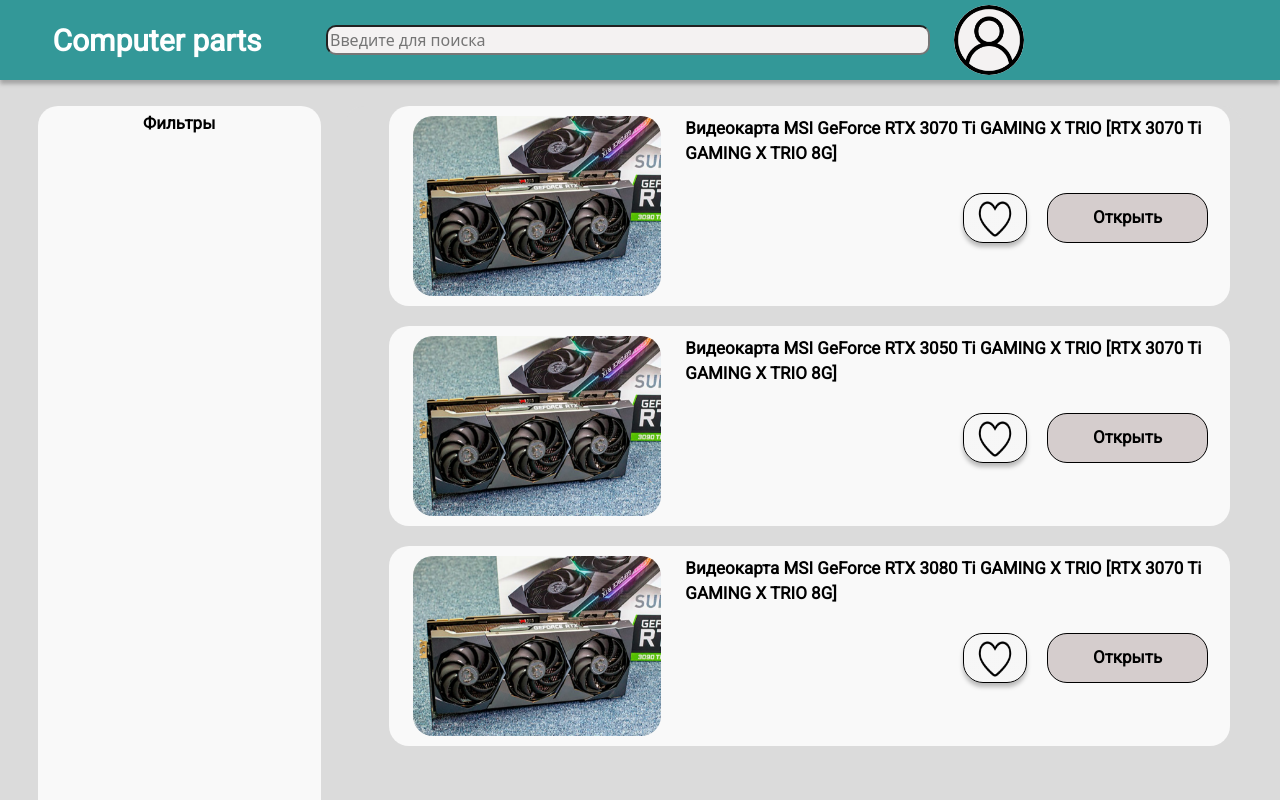
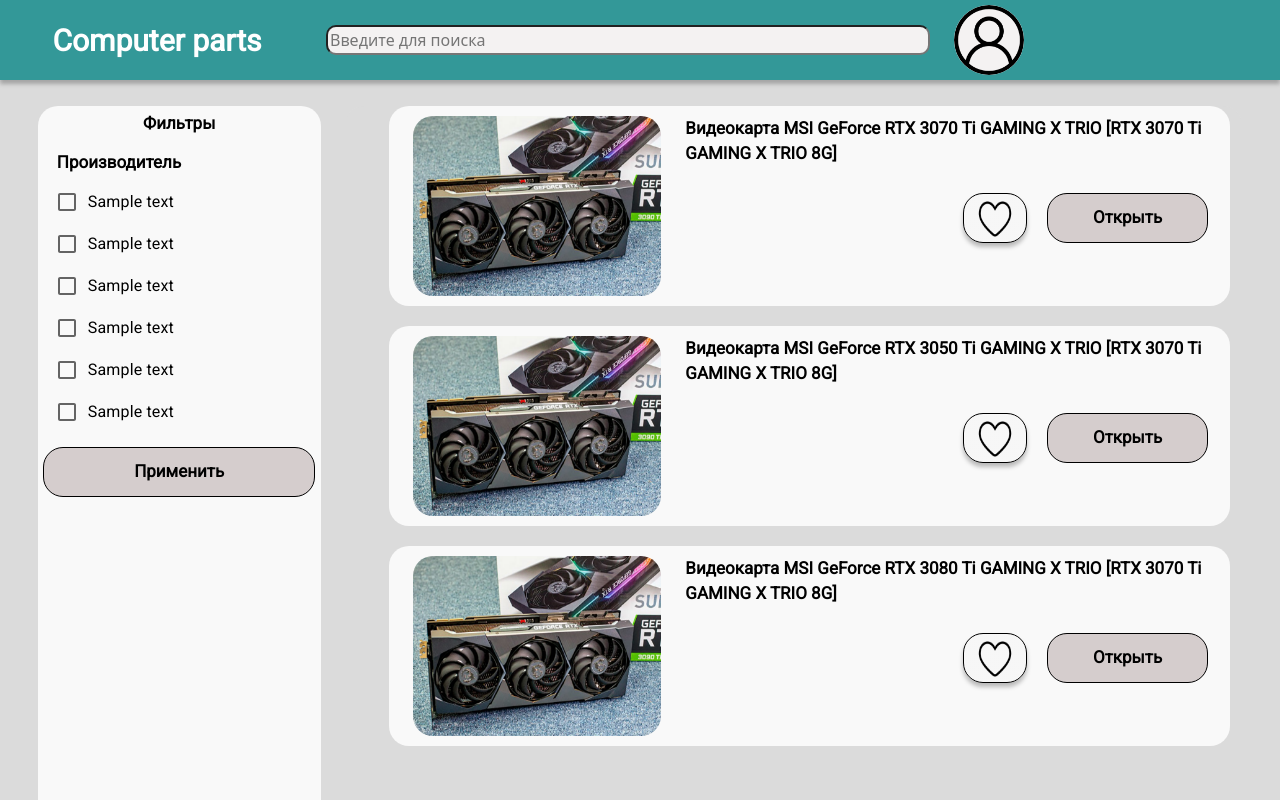
Before and after one commit to multiverse-95/Computer_parts_frontend, a React (Create React App) app: page /products/videocards in a window 1280 px wide. Shown: the top 800 px of the page. Built offline with nearby package versions, Linux system fonts and the light colour scheme.

Commit message:
#7 Added filters

```diff
--- a/package.json
+++ b/package.json
@@ -4,6 +4,9 @@
   "version": "0.1.0",
   "private": true,
   "dependencies": {
+    "@emotion/react": "^11.9.3",
+    "@emotion/styled": "^11.9.3",
+    "@mui/material": "^5.9.1",
     "@testing-library/jest-dom": "^5.16.4",
     "@testing-library/react": "^13.3.0",
     "@testing-library/user-event": "^13.5.0",
--- a/src/assets/css/videoCards.css
+++ b/src/assets/css/productsPage.css
@@ -17,6 +17,44 @@
     text-decoration: none;
     text-align: center;
 }
+.productFilters-name-text{
+    padding-top: 5%;
+    padding-left: 5%;
+    font-family: 'Roboto';
+    font-style: normal;
+    font-weight: 700;
+    font-size: 17px;
+    color: black;
+    text-decoration: none;
+}
+.productFilters-item-text{
+    padding-top: 2%;
+    padding-left: 5%;
+    font-family: 'Roboto';
+    font-style: normal;
+    font-weight: 700;
+    font-size: 17px;
+    color: black;
+}
+.productFilters-confirm{
+    padding-top: 5%;
+    font-family: 'Roboto';
+    font-style: normal;
+    font-weight: 700;
+    font-size: 17px;
+    color: black;
+}
+.productFilters-confirm-button{
+    cursor:pointer;
+    height: 50px;
+    background: #D5CDCD;
+    border: 1px solid #000000;
+    border-radius: 20px;
+    display: flex;
+    justify-content: center;
+    align-items: center;
+}
+
 .productList{
     height: 1000px;
     background: #DBDBDB;
--- a/src/components/ProductsPage/productFilters/ProductFilters.tsx
+++ b/src/components/ProductsPage/productFilters/ProductFilters.tsx
@@ -1,12 +1,31 @@
 import React from "react";
 import {Col, Container, Row} from 'react-bootstrap';
-import '../../../assets/css/videoCards.css';
+import '../../../assets/css/productsPage.css';
+import {Checkbox, FormGroup, FormControlLabel} from "@mui/material";
+import {Link} from "react-router-dom";
 
 class ProductFilters extends React.Component{
     render() {
         return(
             <div className="productFilters">
                 <div className="productFilters-text">Фильтры</div>
+                <div className="productFilters-name-text">Производитель</div>
+                <div className="productFilters-item-text">
+                    <FormGroup>
+                        <FormControlLabel control={<Checkbox  />} label="Sample text" />
+                        <FormControlLabel control={<Checkbox  />} label="Sample text" />
+                        <FormControlLabel control={<Checkbox  />} label="Sample text" />
+                        <FormControlLabel control={<Checkbox  />} label="Sample text" />
+                        <FormControlLabel control={<Checkbox  />} label="Sample text" />
+                        <FormControlLabel control={<Checkbox  />} label="Sample text" />
+                    </FormGroup>
+                </div>
+                <div className="productFilters-confirm">
+                    <div className="productFilters-confirm-button">
+                        <div className="button-open-text">Применить</div>
+                    </div>
+                </div>
+
             </div>
         )
     }
--- a/src/components/ProductsPage/productList/LikeButton.tsx
+++ b/src/components/ProductsPage/productList/LikeButton.tsx
@@ -1,6 +1,6 @@
 import React from "react";
 import {Col, Container, Row} from 'react-bootstrap';
-import '../../../assets/css/videoCards.css';
+import '../../../assets/css/productsPage.css';
 import { BrowserRouter as Router, Link, Route,Routes,NavLink } from 'react-router-dom';
 
 interface Props {
--- a/src/components/ProductsPage/productList/ProductButton.tsx
+++ b/src/components/ProductsPage/productList/ProductButton.tsx
@@ -1,6 +1,6 @@
 import React from "react";
 import {Col, Container, Row} from 'react-bootstrap';
-import '../../../assets/css/videoCards.css';
+import '../../../assets/css/productsPage.css';
 import { BrowserRouter as Router, Link, Route,Routes,NavLink } from 'react-router-dom';
 import ProductsPage from "../../../pages/ProductsPage";
 
--- a/src/components/ProductsPage/productList/ProductItem.tsx
+++ b/src/components/ProductsPage/productList/ProductItem.tsx
@@ -1,7 +1,7 @@
 import React from "react";
 import {Col, Container, Row} from 'react-bootstrap';
 import { BrowserRouter as Router, Link, Route,Routes,NavLink } from 'react-router-dom';
-import '../../../assets/css/videoCards.css';
+import '../../../assets/css/productsPage.css';
 import ProductButton from "./ProductButton";
 import LikeButton from "./LikeButton";
 
--- a/src/components/ProductsPage/productList/ProductList.tsx
+++ b/src/components/ProductsPage/productList/ProductList.tsx
@@ -1,6 +1,6 @@
 import React from "react";
 import {Col, Container, Row} from 'react-bootstrap';
-import '../../../assets/css/videoCards.css';
+import '../../../assets/css/productsPage.css';
 import ProductButton from "./ProductButton";
 import ProductItem from "./ProductItem";
 
--- a/src/pages/ProductsPage.tsx
+++ b/src/pages/ProductsPage.tsx
@@ -1,6 +1,6 @@
 import React from "react";
 import {Col, Container, Row} from "react-bootstrap";
-import '../assets/css/videoCards.css';
+import '../assets/css/productsPage.css';
 import ProductFilters from "../components/ProductsPage/productFilters/ProductFilters";
 import ProductList from "../components/ProductsPage/productList/ProductList";
 
```
Also changed, not shown: 1 other file (tests, documents, lock files or other folders).
